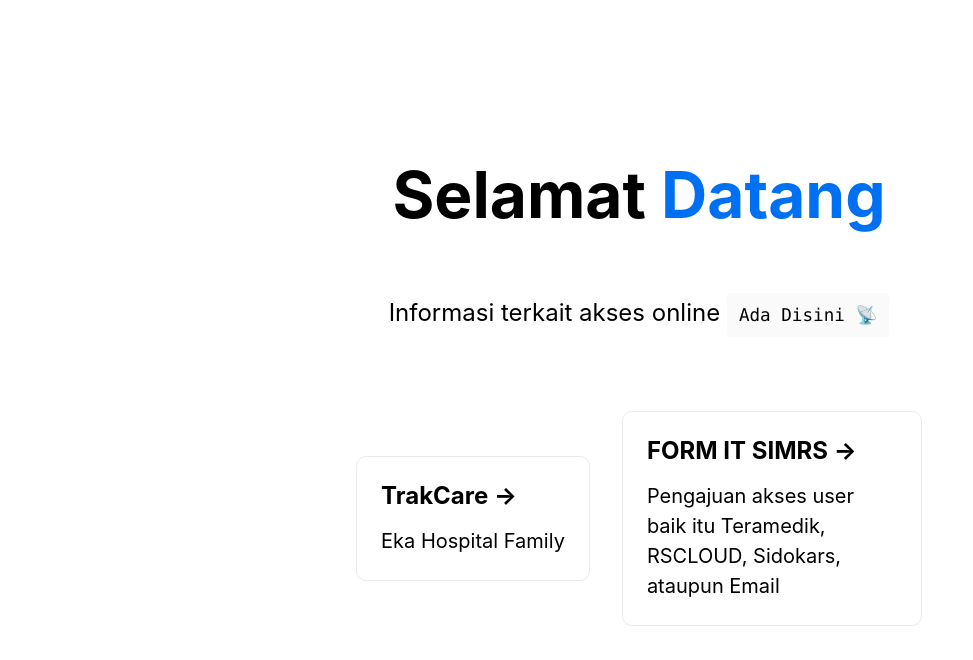
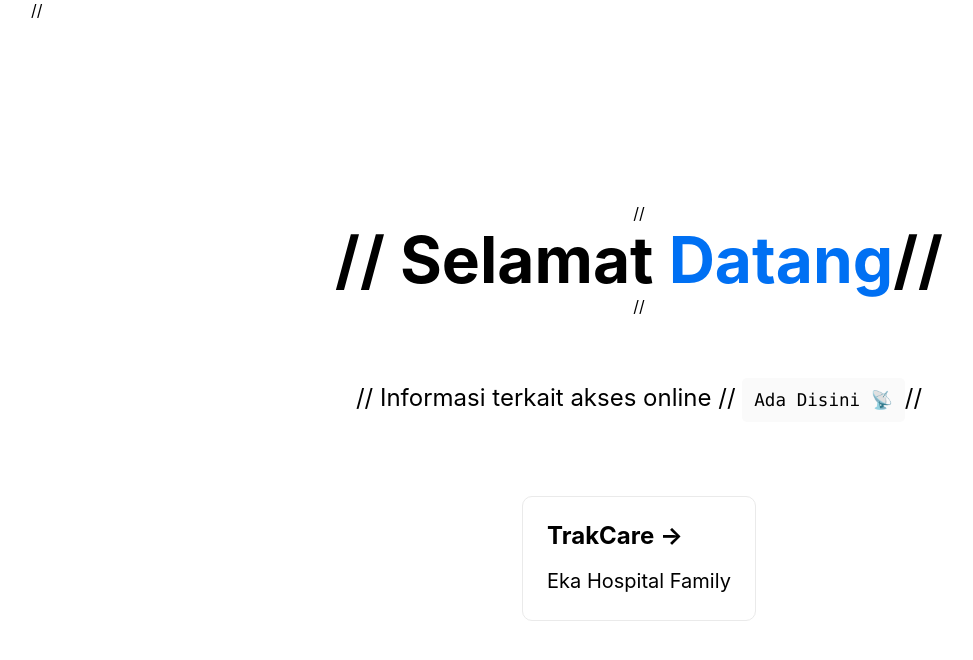
Before and after one commit to ve-verdian/akses-online, a Next.js app: page / in a window 1280 px wide. Shown: the top 660 px of the page, without its empty margins (1-974 px from the left). Built offline with nearby package versions, Linux system fonts and the light colour scheme.

Commit message:
Update index.js

```diff
--- a/pages/index.js
+++ b/pages/index.js
@@ -11,28 +11,21 @@
         <link rel="icon" href="/family.png" />
       </Head>
 
-      <main className={styles.main}>
-        <h1 className={styles.title}>
-          Selamat <a href="#">Datang</a>
-        </h1>
+      // <main className={styles.main}>
+      //   <h1 className={styles.title}>
+      //     Selamat <a href="#">Datang</a>
+      //   </h1>
 
-        <p className={styles.description}>
-          Informasi terkait akses online{' '}
-          <code className={styles.code}>Ada Disini 📡</code>
-        </p>
+      //   <p className={styles.description}>
+      //     Informasi terkait akses online{' '}
+      //     <code className={styles.code}>Ada Disini 📡</code>
+      //   </p>
 
         <div className={styles.grid}>
          <a href="https://tctrain.ekahospital.com/trakcare/train/web/csp/system.Home.cls#/Component/SSUserLogon" target="_blank" rel="noopener noreferrer" className={styles.card}>
             <h2>TrakCare &rarr;</h2>
             <p>Eka Hospital Family</p>
          </a>
-
-          <a href="http://lims.rsiafamily.com:9494/flims/index.php?p=show_detail&id=25/" target="_blank" rel="noopener noreferrer" className={styles.card}>
-            <h2>FORM IT SIMRS &rarr;</h2>
-            <p>
-              Pengajuan akses user baik itu Teramedik, RSCLOUD, Sidokars, ataupun Email
-            </p>
-          </a>
         </div>
       </main>
 
```
